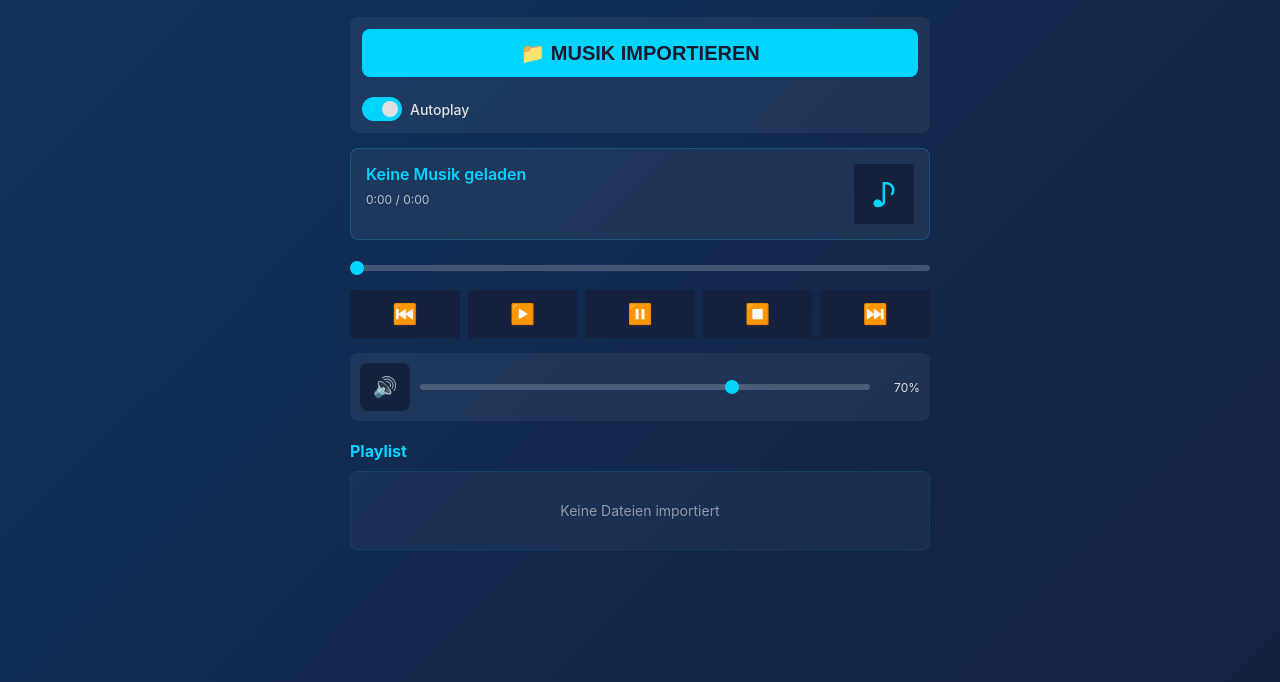
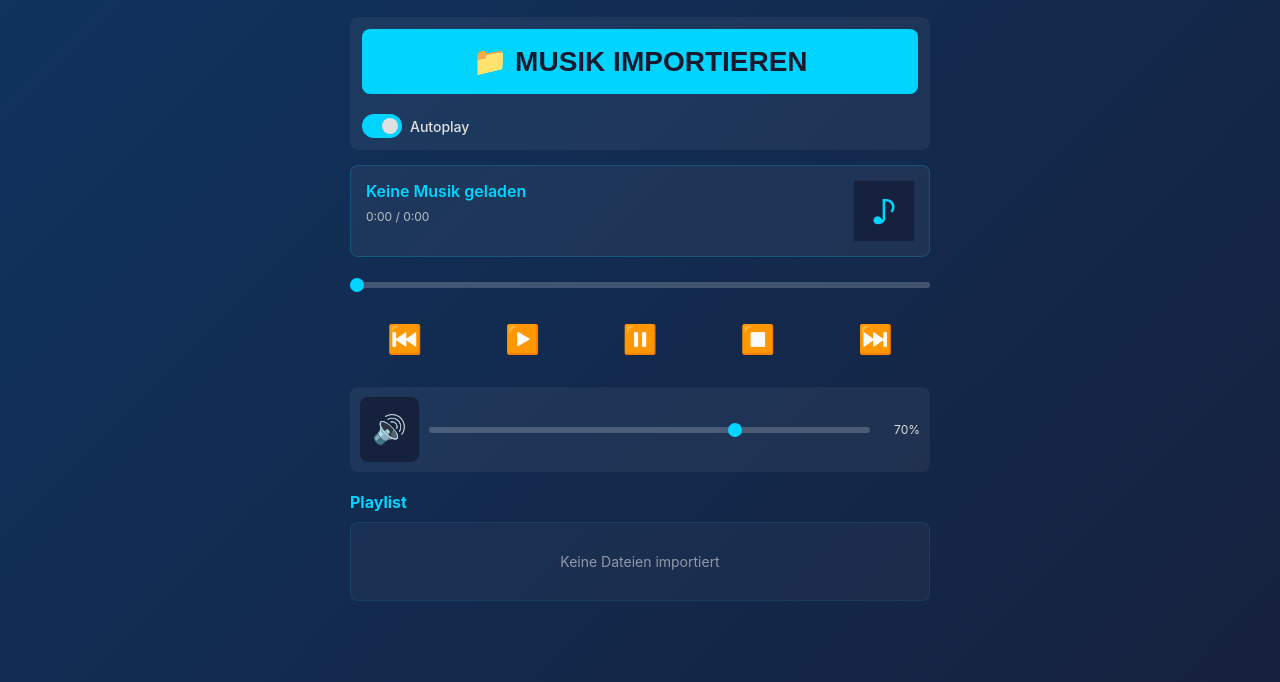
Before and after one commit to IO-Link/Musik-Garde, a plain HTML site: page index.html in a window 1280 px wide. Shown: the part 118-800 px from the top of the page. Drawn offline with Linux system fonts and the light colour scheme.

Commit message:
Remove button background, make buttons bigger

```diff
--- a/styles.css
+++ b/styles.css
@@ -189,48 +189,48 @@ header h1 {
 }
 
 .btn-prev {
-    background: var(--accent);
+    background: transparent;
     color: white;
 }
 
 .btn-prev:hover {
-    background: #1e2d4a;
+    background: transparent;
 }
 
 .btn-play {
-    background: var(--accent);
+    background: transparent;
     color: white;
 }
 
 .btn-play:hover {
-    background: #1e2d4a;
+    background: transparent;
 }
 
 .btn-pause {
-    background: var(--accent);
+    background: transparent;
     color: white;
 }
 
 .btn-pause:hover {
-    background: #1e2d4a;
+    background: transparent;
 }
 
 .btn-stop {
-    background: var(--accent);
+    background: transparent;
     color: white;
 }
 
 .btn-stop:hover {
-    background: #1e2d4a;
+    background: transparent;
 }
 
 .btn-next {
-    background: var(--accent);
+    background: transparent;
     color: white;
 }
 
 .btn-next:hover {
-    background: #1e2d4a;
+    background: transparent;
 }
 
 .btn-mute {
@@ -344,8 +344,8 @@ header h1 {
 }
 
 .btn {
-    padding: 12px 8px;
-    font-size: 20px;
+    padding: 16px 12px;
+    font-size: 28px;
 }
 
 /* ===== VOLUME SECTION ===== */
```
